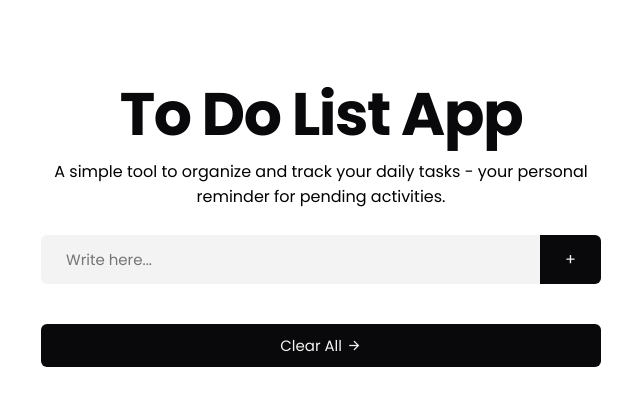
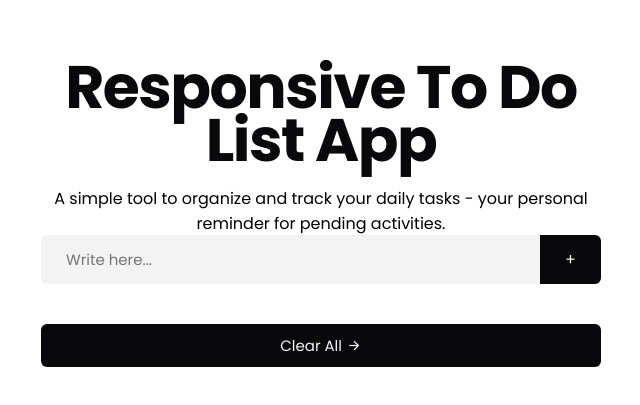
Before and after one commit to jorginhocode/responsive-to-do-list-app, a plain HTML site: page index.html in a window 1280 px wide. Shown: the part 163-568 px from the top of the page, without its empty margins (319-959 px from the left). Drawn offline with nearby package versions, Linux system fonts and the light colour scheme.

Commit message:
Update index.html

```diff
--- a/index.html
+++ b/index.html
@@ -13,7 +13,7 @@
 
     <div class="container">
         <div class="title">
-            <h1>To Do List App</h1>
+            <h1>Responsive To Do List App</h1>
             <p>A simple tool to organize and track your daily tasks - your personal reminder for pending activities.</p>
         </div>
 
```
